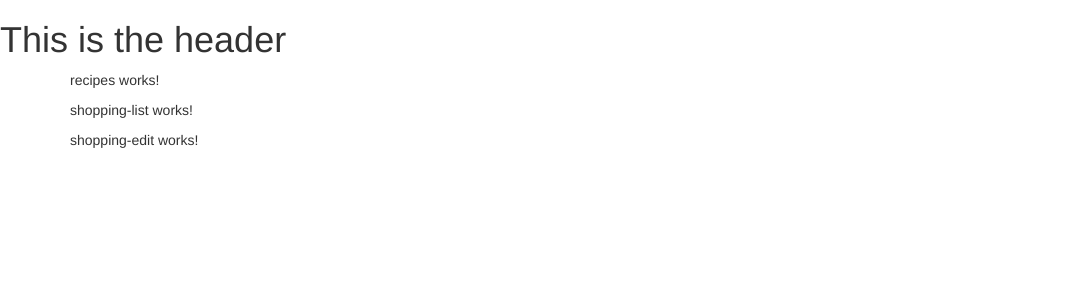
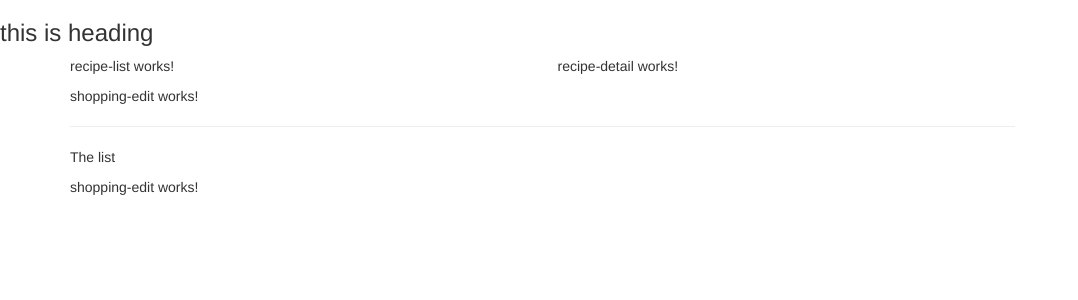
Before and after one commit to ahmad-shaukat/CookBook, an Angular app: page / in a window 1280 px wide. Shown: the top 300 px of the page, without its empty margins (0-1078 px from the left). Built offline with nearby package versions, Linux system fonts and the light colour scheme.

Commit message:
testing each component

```diff
--- a/src/app/header/header.component.html
+++ b/src/app/header/header.component.html
@@ -1 +1,3 @@
-<h1>This is the header</h1>
+<div>
+    <h3>this is heading</h3>
+</div>
--- a/src/app/recipes/recipe-list/recipe-item/recipe-item.component.html
+++ b/src/app/recipes/recipe-list/recipe-item/recipe-item.component.html
@@ -1 +1 @@
-<p>recipe-item works!</p>
+<app-recipe-item></app-recipe-item>
--- a/src/app/recipes/recipes.component.html
+++ b/src/app/recipes/recipes.component.html
@@ -1 +1,8 @@
-<p>recipes works!</p>
+<div class="row">
+    <div class="col-md-5">
+        <app-recipe-list></app-recipe-list>
+    </div>
+    <div class="col-md-7">
+        <app-recipe-detail></app-recipe-detail>
+    </div>
+</div>
--- a/src/app/shopping-list/shopping-list.component.html
+++ b/src/app/shopping-list/shopping-list.component.html
@@ -1 +1,7 @@
-<p>shopping-list works!</p>
+<div class="row">
+    <div class="col-xs-10">
+        <app-shopping-edit></app-shopping-edit>
+        <hr>
+        <p>The list</p>
+    </div>
+</div>
```
